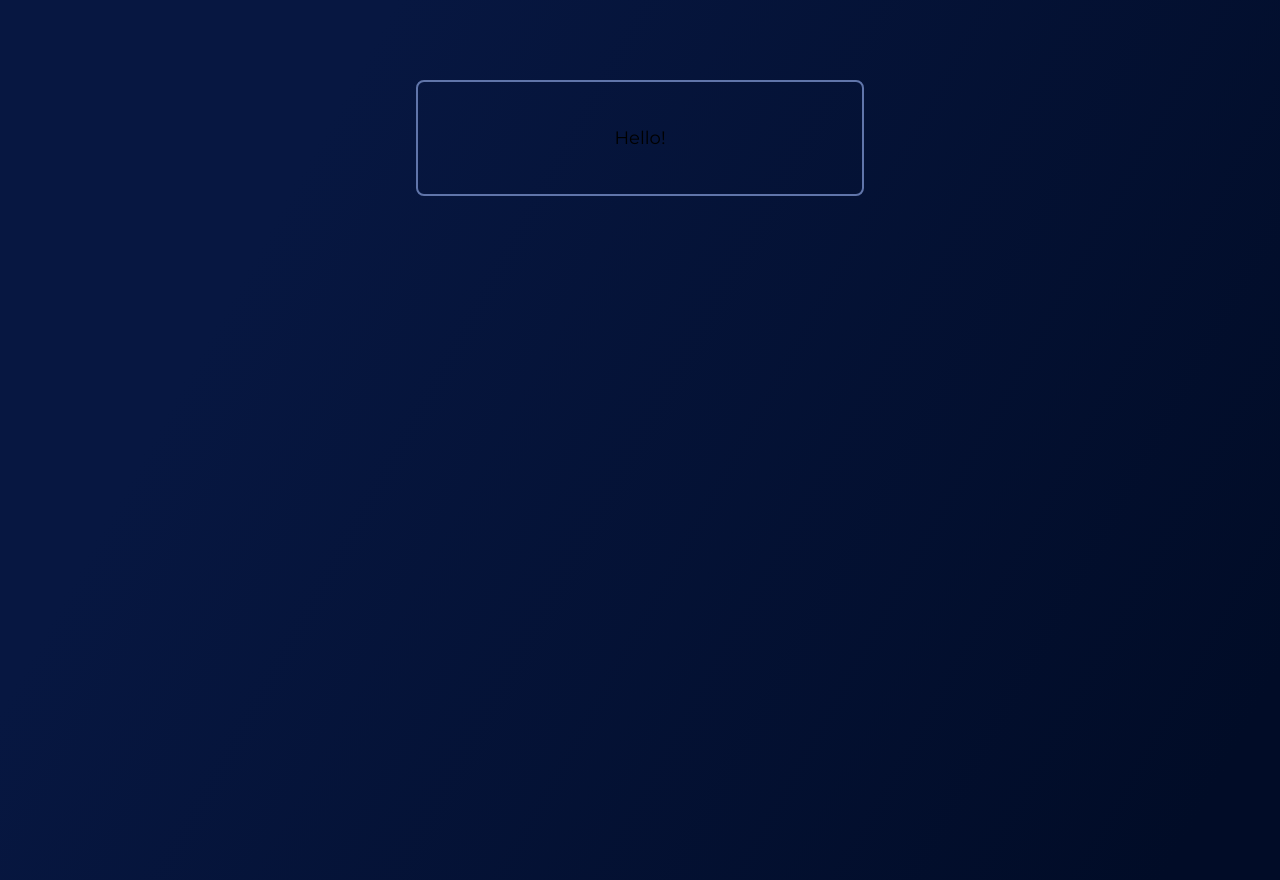
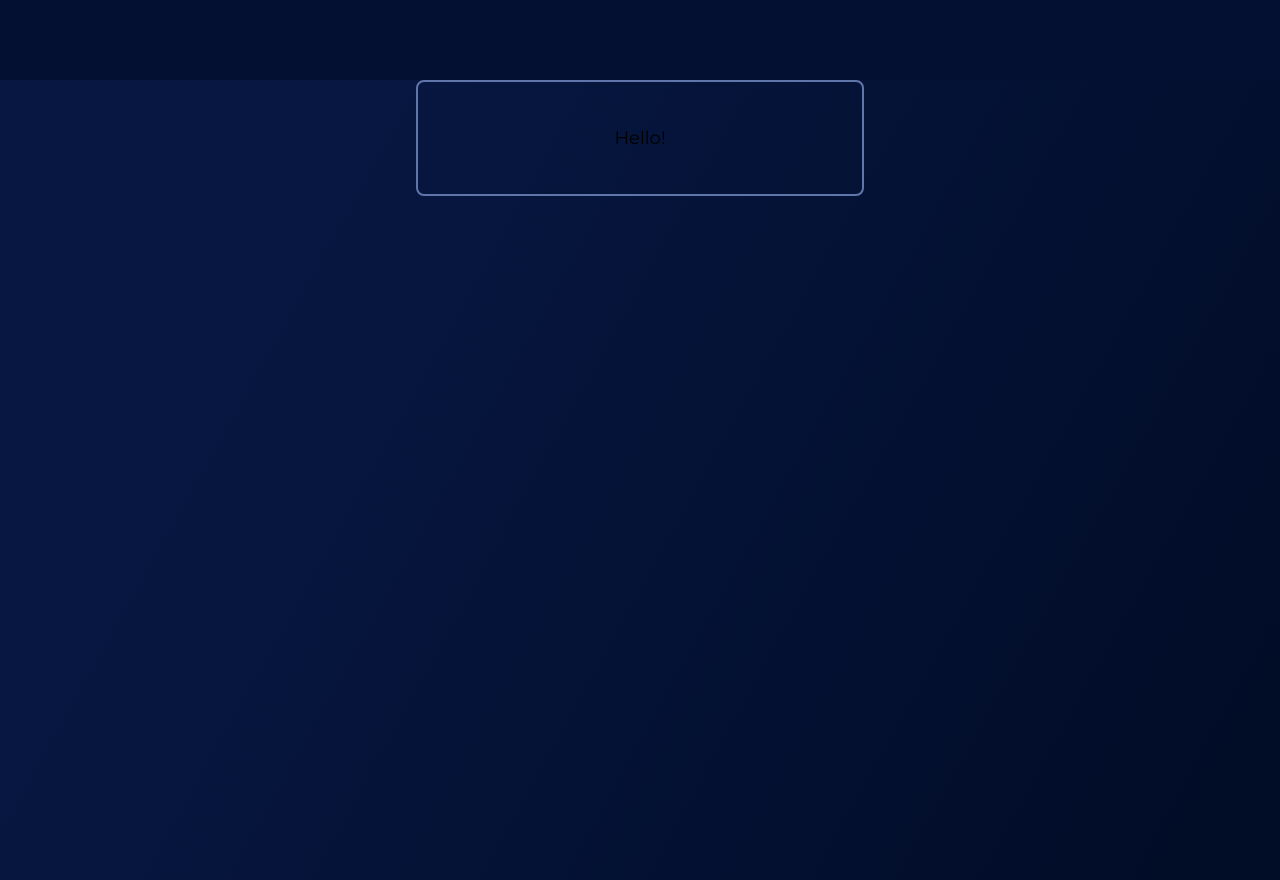
Before and after one commit to atomiklabs/deploycontracts.io, a Next.js app: page / in a window 1280 px wide. Built offline with nearby package versions, Linux system fonts and the light colour scheme.

Commit message:
add background color to html

```diff
--- a/styles/index.scss
+++ b/styles/index.scss
@@ -5,6 +5,10 @@
 @import "./utilities.scss";
 @import "./fonts.scss";
 
+html {
+  background: #031032;
+}
+
 .body-gradient {
   background: linear-gradient(119.2deg, #071741 22.38%, #010c27 93.45%);
 }
```
